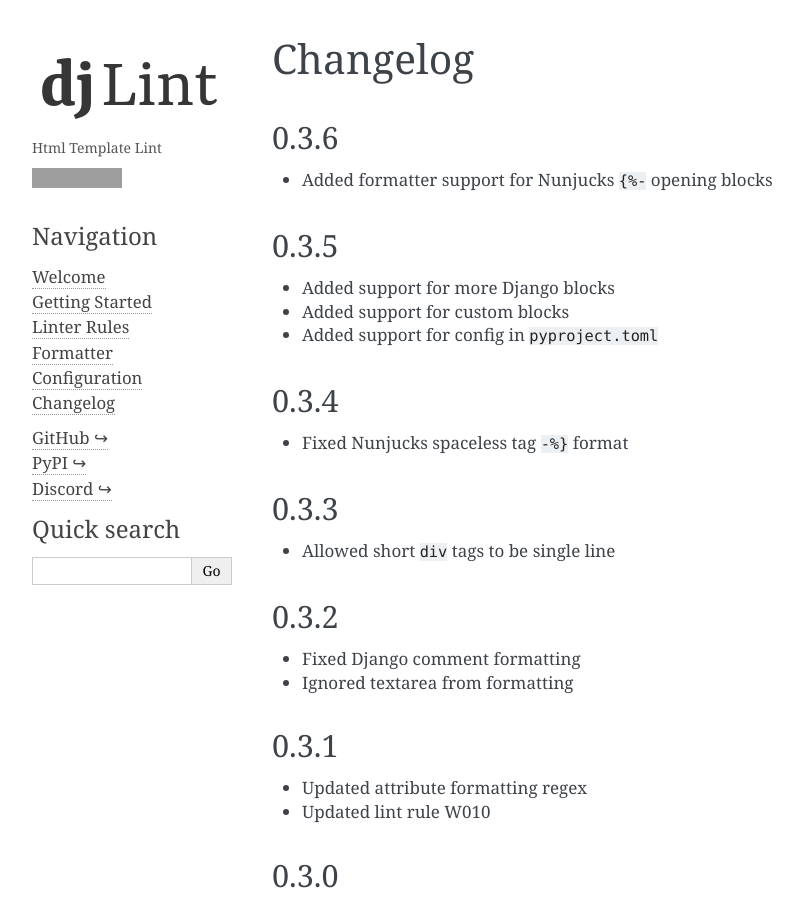
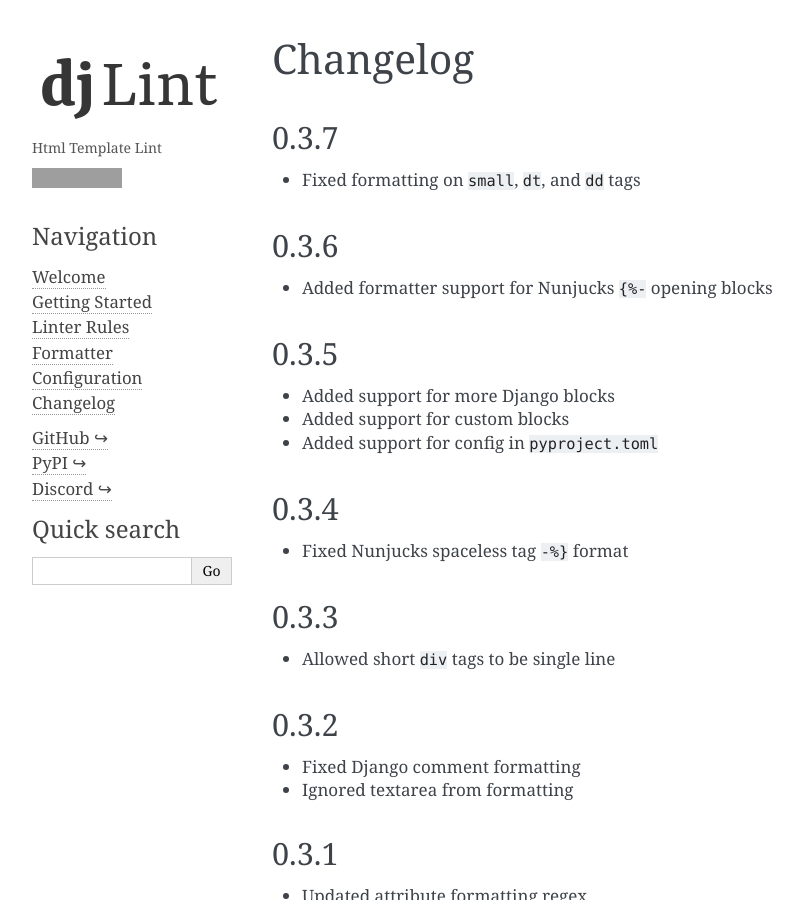
Before and after one commit to djlint/djLint, a Sphinx documentation site: the page built from docs/djlint/changelog.rst, in a window 1280 px wide and 900 px high, cut to the strip 0-900 px from the top of the window. Shown: the whole strip, without its empty margins (148-951 px from the left). Built offline with Sphinx 7.4.7, drawn with Linux system fonts in a browser that asks for light colours; grey boxes are pictures that could not be loaded.

Commit message:
updated version

```diff
--- a/docs/conf.py
+++ b/docs/conf.py
@@ -12,7 +12,7 @@
 project = "djlint"
 copyright = "2021, Riverside Healthcare"
 author = "Christopher Pickering"
-release = "0.3.6"
+release = "0.3.7"
 version = release
 
 # -- General configuration ---------------------------------------------------
--- a/docs/djlint/changelog.rst
+++ b/docs/djlint/changelog.rst
@@ -1,5 +1,9 @@
 Changelog
 =========
+
+0.3.7
+-----
+- Fixed formatting on ``small``, ``dt``, and ``dd`` tags
 
 0.3.6
 -----
--- a/pyproject.toml
+++ b/pyproject.toml
@@ -7,7 +7,7 @@
 
 [tool.poetry]
 name="djlint"
-version="0.3.6"
+version="0.3.7"
 description="HTML Template Linter and Formatter"
 license="GPL-3.0-or-later"
 authors=["Christopher Pickering <cpickering@rhc.net>"]
```
